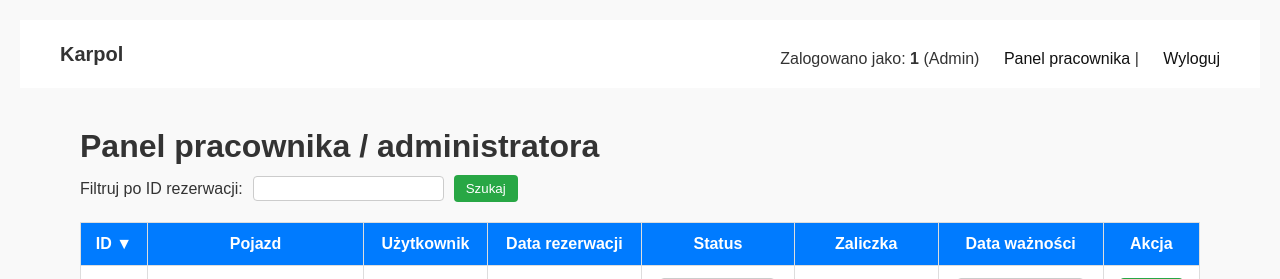
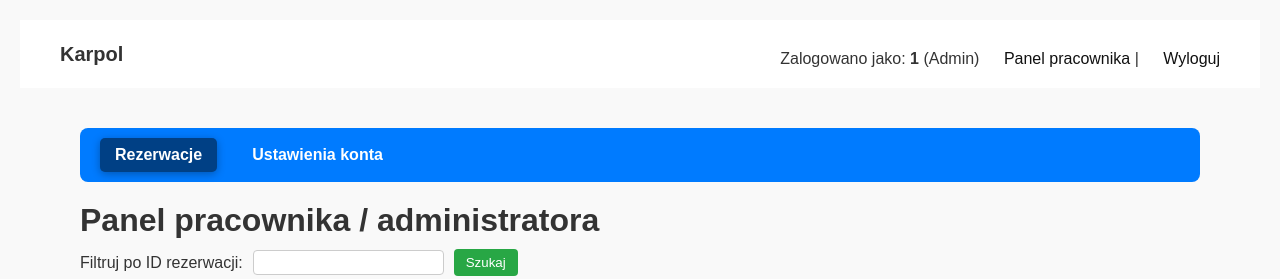
Before and after one commit to basiia/CybulskiProjekt, a PHP site: page /admin_panel.php in a window 1280 px wide. Shown: the top 279 px of the page. Run offline with PHP 8.4, Linux system fonts and the light colour scheme; the visitor is signed in with stand-in values (Sample User, id 1); data comes from the database, SQL or seed files in the repository.

Commit message:
Dodanie mozliwosci wejscia do ustawien konta przez Admina

```diff
--- a/pages/admin_panel.php
+++ b/pages/admin_panel.php
@@ -8,6 +8,44 @@ if (!isset($_SESSION['id_user']) || !in_array($_SESSION['rola'], ['Admin', 'Prac
     exit;
 }
 
+// Definiujemy aktualną stronę dla podświetlenia menu
+$currentPage = basename($_SERVER['PHP_SELF']);
+?>
+
+<style>
+    /* Nawigacja */
+    nav.admin-nav {
+        background-color: #007bff;
+        padding: 10px 20px;
+        border-radius: 8px;
+        margin-bottom: 20px;
+        display: flex;
+        gap: 20px;
+        font-family: Arial, sans-serif;
+    }
+    nav.admin-nav a {
+        color: white;
+        text-decoration: none;
+        font-weight: 600;
+        padding: 8px 15px;
+        border-radius: 5px;
+        transition: background-color 0.3s ease;
+    }
+    nav.admin-nav a:hover {
+        background-color: #0056b3;
+    }
+    nav.admin-nav a.active {
+        background-color: #004085;
+        box-shadow: 0 2px 8px rgba(0,0,0,0.3);
+    }
+</style>
+
+<nav class="admin-nav">
+    <a href="admin_panel.php" class="<?= $currentPage === 'admin_panel.php' ? 'active' : '' ?>">Rezerwacje</a>
+    <a href="ustawienia.php" class="<?= $currentPage === 'ustawienia.php' ? 'active' : '' ?>">Ustawienia konta</a>
+</nav>
+
+<?php
 // Obsługa aktualizacji rezerwacji
 if ($_SERVER['REQUEST_METHOD'] === 'POST' && isset($_POST['update_id'])) {
     $id = (int)$_POST['update_id'];
@@ -53,16 +91,13 @@ $rezerwacje = $stmt->fetchAll(PDO::FETCH_ASSOC);
 
 // Funkcja do generowania linku sortowania
 function sort_link($current_order, $column, $filter_id) {
-    // Przełącz kierunek sortowania
     $new_order = ($current_order === 'asc') ? 'desc' : 'asc';
-    // Budujemy URL z parametrami GET
     $url = "?sort=$new_order";
     if ($filter_id) {
         $url .= "&id=$filter_id";
     }
     return $url;
 }
-
 ?>
 
 <style>
@@ -104,9 +139,9 @@ function sort_link($current_order, $column, $filter_id) {
                     <a href="<?= sort_link($sort_order, 'id_rezerwacji', $filter_id) ?>" style="color: white; text-decoration: none;">
                         ID
                         <?php if ($sort_order === 'asc'): ?>
-                            &#9650; <!-- strzałka w górę -->
+                            &#9650;
                         <?php else: ?>
-                            &#9660; <!-- strzałka w dół -->
+                            &#9660;
                         <?php endif; ?>
                     </a>
                 </th>
```
